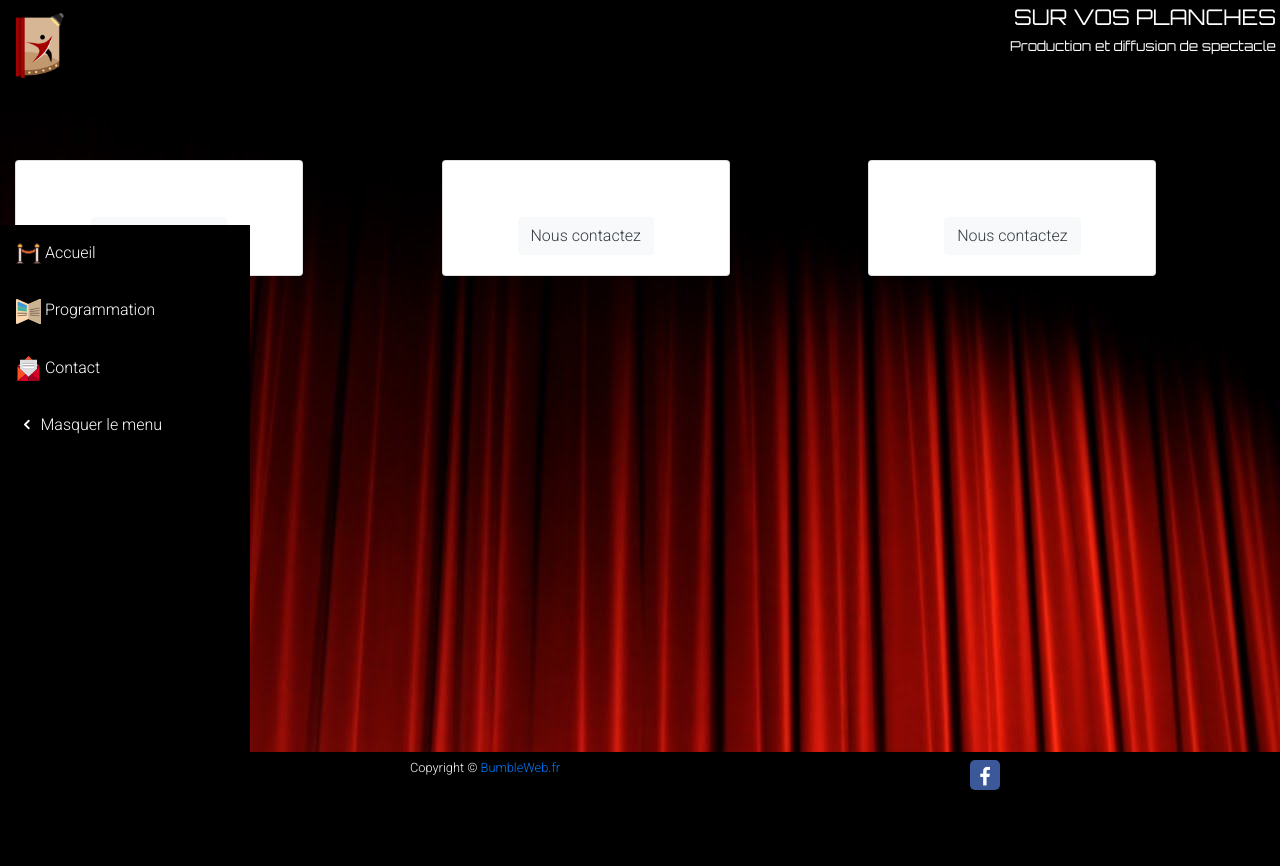
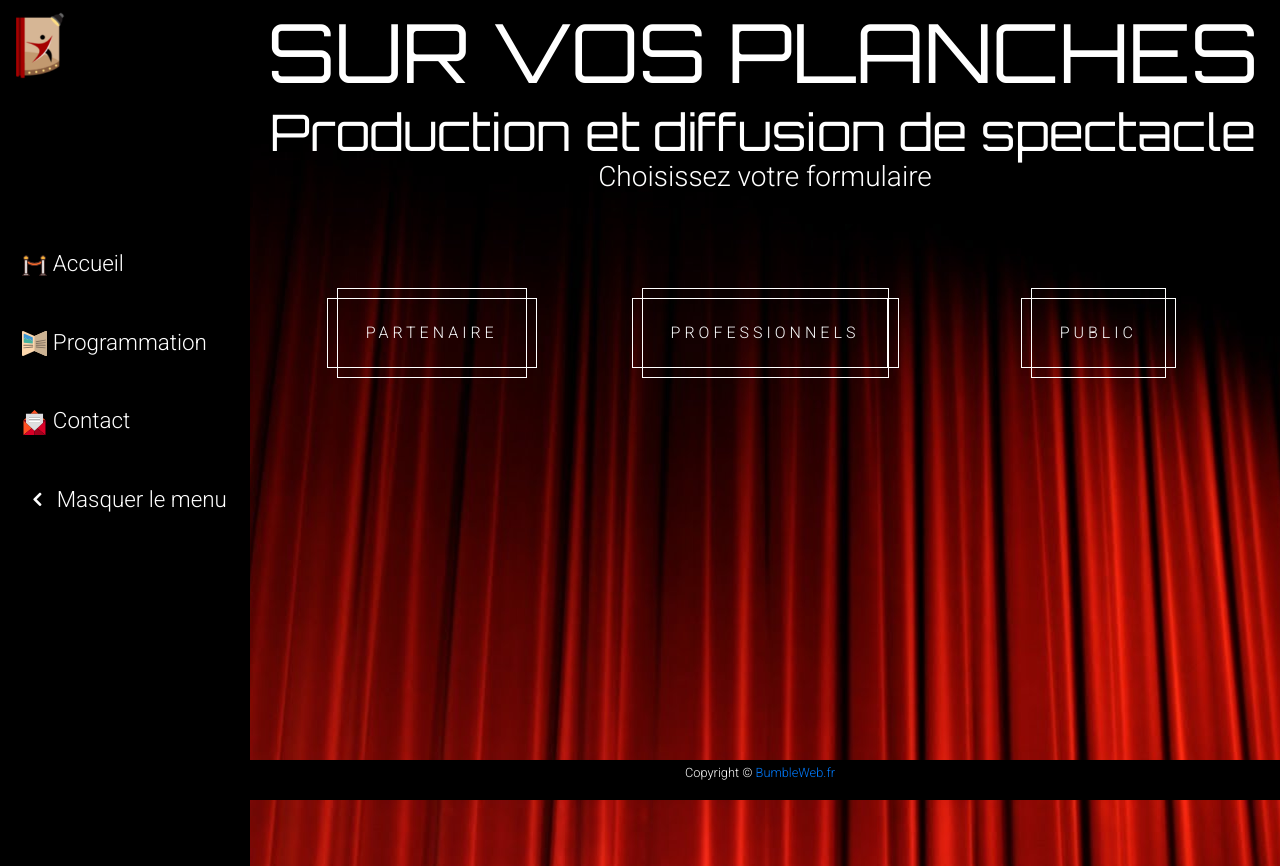
Before and after one commit to BumbleBrice/Ticketing, a Symfony app: template templates/default/contacts.html.twig in a window 1280 px wide. Before the commit the page ends 790 px from the top, so only its background shows below. Run offline with Twig, Linux system fonts and the light colour scheme; the template is opened without the code that fills it, so the values that code supplies are empty; some libraries are stand-ins or nearby versions.

Commit message:
avancer front

```diff
--- a/public/css/sb-admin.css
+++ b/public/css/sb-admin.css
@@ -7,34 +7,9 @@ body {
   overflow-x: hidden;
 }
 
-body.sticky-footer {
-  /*margin-bottom: 35px;*/
-}
-
-/*body.sticky-footer .content-wrapper {
-  min-height: calc(100vh - 46px - 46px);
-}*/
-
-body.fixed-nav {
-  /*padding-top: 46px;*/
-}
-
 .content-wrapper {
   min-height: calc(100vh - 46px);
 }
-
-/*.scroll-to-top {
-  position: fixed;
-  right: 15px;
-  bottom: 3px;
-  display: none;
-  width: 50px;
-  height: 50px;
-  text-align: center;
-  color: white;
-  background: rgba(52, 58, 64, 0.5);
-  line-height: 45px;
-}*/
 
 .scroll-to-top:focus, .scroll-to-top:hover {
   color: white;
@@ -337,6 +312,7 @@ body.sidenav-toggled .navbar-sidenav-tooltip.show {
 #mainNav.navbar-dark .navbar-collapse .navbar-sidenav > .nav-item > .nav-link {
   color: white;
   background-color: rgba(0,0,0, 0.5);
+  font-size: 140%;
 }
 
 #mainNav.navbar-dark .navbar-collapse .navbar-sidenav > .nav-item > .nav-link:hover {
@@ -460,19 +436,18 @@ footer.sticky-footer {
   right: 0;
   bottom: 0px;
   width: 100%;
-  height: 45px;
+  height: 40px;
   background-color: black;
-  /*line-height: 55px;*/
 }
 
 @media (min-width: 992px) {
   footer.sticky-footer {
-    width: calc(100% - 250px);
+    margin-left: 150px;
   }
 }
 
 @media (min-width: 992px) {
   body.sidenav-toggled footer.sticky-footer {
-    width: calc(100% - 50px);
+    /*width: calc(100% - 250px);*/
   }
 }
--- a/public/css/style.css
+++ b/public/css/style.css
@@ -14,6 +14,19 @@ h1 {
 }
 h2 {
 	font-size: 85%;
+}
+@media (min-width: 992px) {
+	h1 {
+		font-size: 510%;
+		text-align:center;
+		margin-left: 250px;
+		margin-bottom: 0;
+	}
+	h2 {
+		font-size: 315%;
+		text-align:center;
+		margin-left: 250px;
+	}
 }
 #curtains {
 	background: black url(../img/rideaux1.jpg) no-repeat top;
@@ -100,6 +113,81 @@ figure img{
 .glyphicon-eye-open,
 .glyphicon-comment{
     padding: 5px;
+}
+
+
+/**** Contact ****/
+
+
+.button {
+  --offset: 10px;
+  --border-size: 1px;
+  display: block;
+  position: relative;
+  padding: 1em;
+  -webkit-appearance: none;
+     -moz-appearance: none;
+          appearance: none;
+  border: 0;
+  background: transparent;
+  color: white;
+  text-transform: uppercase;
+  letter-spacing: .25em;
+  outline: none;
+  cursor: pointer;
+  font-weight: bold;
+  border-radius: 0;
+  box-shadow: inset 0 0 0 var(--border-size) currentcolor;
+  transition: background .8s ease;
+}
+.button:hover {
+  background: rgba(100, 0, 0, 0.03);
+}
+.button__horizontal, .button__vertical {
+  position: absolute;
+  top: var(--horizontal-offset, 0);
+  right: var(--vertical-offset, 0);
+  bottom: var(--horizontal-offset, 0);
+  left: var(--vertical-offset, 0);
+  transition: -webkit-transform .8s ease;
+  transition: transform .8s ease;
+  transition: transform .8s ease, -webkit-transform .8s ease;
+  will-change: transform;
+}
+.button__horizontal::before, .button__vertical::before {
+  content: '';
+  position: absolute;
+  border: inherit;
+}
+.button__horizontal {
+  --vertical-offset: calc(var(--offset) * -1);
+  border-top: var(--border-size) solid currentcolor;
+  border-bottom: var(--border-size) solid currentcolor;
+}
+.button__horizontal::before {
+  top: calc(var(--vertical-offset) - var(--border-size));
+  bottom: calc(var(--vertical-offset) - var(--border-size));
+  left: calc(var(--vertical-offset) * -1);
+  right: calc(var(--vertical-offset) * -1);
+}
+.button:hover .button__horizontal {
+  -webkit-transform: scaleX(0);
+          transform: scaleX(0);
+}
+.button__vertical {
+  --horizontal-offset: calc(var(--offset) * -1);
+  border-left: var(--border-size) solid currentcolor;
+  border-right: var(--border-size) solid currentcolor;
+}
+.button__vertical::before {
+  top: calc(var(--horizontal-offset) * -1);
+  bottom: calc(var(--horizontal-offset) * -1);
+  left: calc(var(--horizontal-offset) - var(--border-size));
+  right: calc(var(--horizontal-offset) - var(--border-size));
+}
+.button:hover .button__vertical {
+  -webkit-transform: scaleY(0);
+          transform: scaleY(0);
 }
 
 
--- a/templates/default/contacts.html.twig
+++ b/templates/default/contacts.html.twig
@@ -1,31 +1,32 @@
 {% extends 'base.html.twig' %}
 
 {% block body %}
-<div class="row text-center mt-5">
-	<div class="col ">
-		<div class="card" style="width: 18rem;">
-		  <div class="card-body">
-		    <h5 class="card-title text-white">Pour les partenariat</h5>
-		    <a href="{{ path('contact_partenaire_new') }}" class="btn btn-light text-dark">Nous contactez</a>
-		  </div>
+<div class="container text-center bm-3">
+	<div class="pb-5 mt-5">
+		<h3>Choisissez votre formulaire</h3>
+	</div>
+	<div class="row mt-5">
+		<div class="col">
+			<button class="button mx-auto">
+				<a class="btn text-light" href="{{ path('contact_partenaire_new') }}">Partenaire</a>
+				<div class="button__horizontal"></div>
+				<div class="button__vertical"></div>
+			</button>
 		</div>
-	</div>
-	<div class="col ">
-		<div class="card" style="width: 18rem;">
-		  <div class="card-body">
-		    <h5 class="card-title text-white">Pour les professionnels</h5>
-		    <a href="{{ path('contact_pro_new') }}" class="btn btn-light text-dark">Nous contactez</a>
-		  </div>
+		<div class="col">
+			<button class="button mx-auto">
+				<a class="btn text-light" href="{{ path('contact_pro_new') }}">Professionnels</a>
+				<div class="button__horizontal"></div>
+				<div class="button__vertical"></div>
+			</button>
 		</div>
-	</div>
-	<div class="col ">
-		<div class="card" style="width: 18rem;">
-		  <div class="card-body">
-		    <h5 class="card-title text-white">Pour le public</h5>
-		    <a href="{{ path('contact_public_new') }}" class="btn btn-light text-dark">Nous contactez</a>
-		  </div>
+		<div class="col">
+			<button class="button mx-auto">
+				<a class="btn text-light" href="{{ path('contact_public_new') }}">Public</a>
+				<div class="button__horizontal"></div>
+				<div class="button__vertical"></div>
+			</button>
 		</div>
 	</div>
 </div>
-
 {% endblock %}
--- a/templates/nav.html.twig
+++ b/templates/nav.html.twig
@@ -40,7 +40,7 @@
       </ul>
     </div>
   </nav>
-  <div id="curtains">
+  <div id="curtains" class="content-wrapper">
     <div class="container-fluid">
       <div class="text-right mt-1 mr-1 fixed-top">
         <h1>SUR VOS PLANCHES</h1>
--- a/templates/spectacle/index.html.twig
+++ b/templates/spectacle/index.html.twig
@@ -3,7 +3,8 @@
 {% block title %}Spectacle index{% endblock %}
 
 {% block body %}
-    <div class="row">
+    <div class="container">
+        <div class="row">
         {% for spectacle in spectacles %}
             <div class="col-md-4 mt-4">
                 <div class="card profile-card-5">
@@ -22,4 +23,5 @@
             <div>Aucun spectacle en cours</div>
         {% endfor %}
     </div>
+    </div>
 {% endblock %}
```
